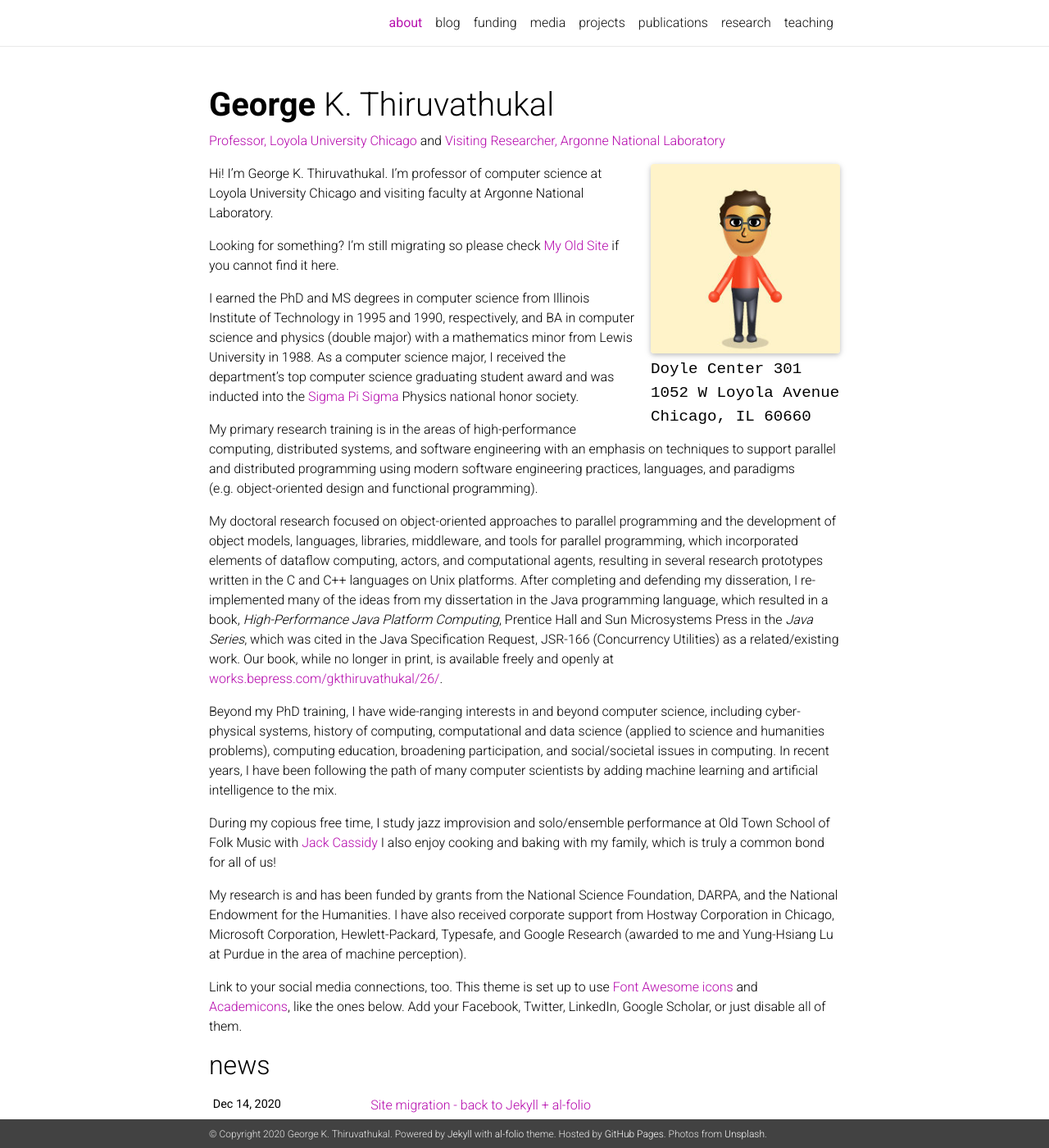
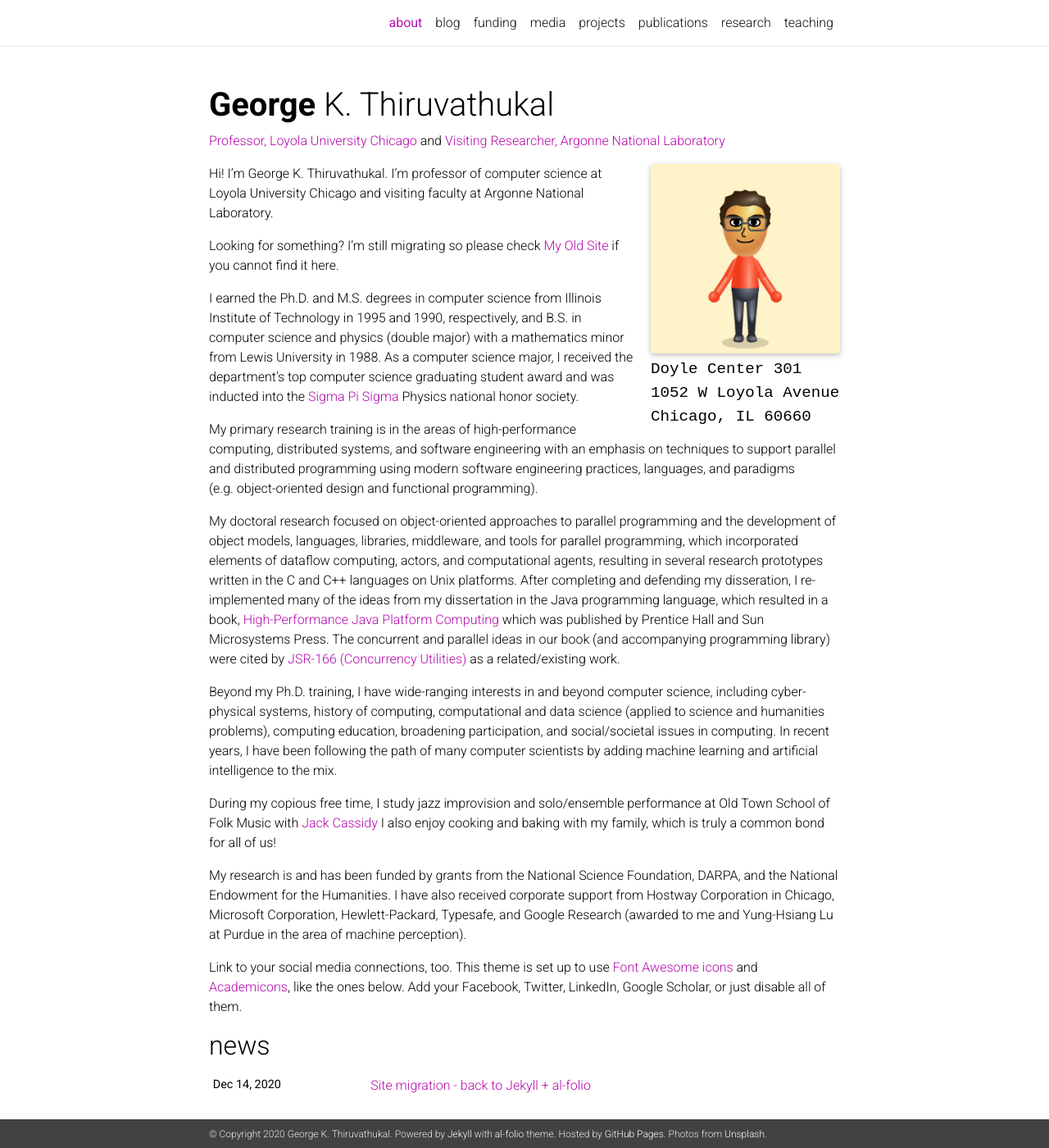
Before and after one commit to gkthiruvathukal/gkt-web-2020, a Jekyll site: the page built from _pages/about.md, in a window 1280 px wide and 1400 px high. Shown: the whole window at 82% size. Built offline with Jekyll 4.4.1, drawn with Linux system fonts in a browser that asks for light colours; nearby versions of some CDN libraries; a style sheet for code colours, icons or effects is not loaded.

```diff
--- a/_config.yml
+++ b/_config.yml
@@ -39,8 +39,8 @@ og_image: # The site-wide (default for all links) Open Graph preview image
 # Social integration
 # -----------------------------------------------------------------------------
 
-github_username: # your GitHub user name
-twitter_username: # your Twitter handle
+github_username: gkthiruvathukal
+twitter_username: gktheoretical
 linkedin_username: # your LinkedIn user name
 scholar_userid: # your Google Scholar ID
 orcid_id: # your ORCID ID
--- a/_pages/about.md
+++ b/_pages/about.md
@@ -22,16 +22,15 @@ I’m professor of computer science at Loyola University Chicago and visiting fa
 
 Looking for something? I'm still migrating so please check [My Old Site](https://old.thiruvathukal.com) if you cannot find it here.
 
-I earned the PhD and MS degrees in computer science from Illinois Institute of Technology in 1995 and 1990, respectively, and BA in computer science and physics (double major) with a mathematics minor from Lewis University in 1988.
+I earned the Ph.D. and M.S. degrees in computer science from Illinois Institute of Technology in 1995 and 1990, respectively, and B.S. in computer science and physics (double major) with a mathematics minor from Lewis University in 1988.
 As a computer science major, I received the department's top computer science graduating student award and was inducted into the [Sigma Pi Sigma](https://www.sigmapisigma.org>) Physics national honor society.
 
 My primary research training is in the areas of high-performance computing, distributed systems, and software engineering with an emphasis on techniques to support parallel and distributed programming using modern software engineering practices, languages, and paradigms (e.g. object-oriented design and functional programming).
 
 My doctoral research focused on object-oriented approaches to parallel programming and the development of object models, languages, libraries, middleware, and tools for parallel programming, which incorporated elements of dataflow computing, actors, and computational agents, resulting in several research prototypes written in the C and C++ languages on Unix platforms.
-After completing and defending my disseration, I re-implemented many of the ideas from my dissertation in the Java programming language, which resulted in a book, *High-Performance Java Platform Computing*, Prentice Hall and Sun Microsystems Press in the *Java Series*, which was cited in the Java Specification Request, JSR-166 (Concurrency Utilities) as a related/existing work.
-Our book, while no longer in print, is available freely and openly at [works.bepress.com/gkthiruvathukal/26/](https://works.bepress.com/gkthiruvathukal/26/).
+After completing and defending my disseration, I re-implemented many of the ideas from my dissertation in the Java programming language, which resulted in a book, [High-Performance Java Platform Computing](https://ecommons.luc.edu/cs_facpubs/3/) which was published by Prentice Hall and Sun Microsystems Press. The concurrent and parallel ideas in our book (and accompanying programming library) were cited by [JSR-166 (Concurrency Utilities)](https://www.jcp.org/en/jsr/detail?id=166) as a related/existing work.
 
-Beyond my PhD training, I have wide-ranging interests in and beyond computer science, including cyber-physical systems, history of computing, computational and data science (applied to science and humanities problems), computing education, broadening participation, and social/societal issues in computing.
+Beyond my Ph.D. training, I have wide-ranging interests in and beyond computer science, including cyber-physical systems, history of computing, computational and data science (applied to science and humanities problems), computing education, broadening participation, and social/societal issues in computing.
 In recent years, I have been following the path of many computer scientists by adding machine learning and artificial intelligence to the mix.
 
 During my copious free time, I study jazz improvision and solo/ensemble performance at Old Town School of Folk Music with [Jack Cassidy](https://www.jackcassidymusic.com/) I also enjoy cooking and baking with my family, which is truly a common bond for all of us!
```
